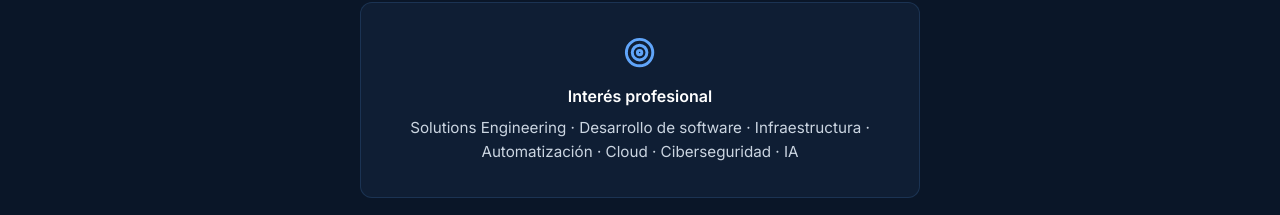
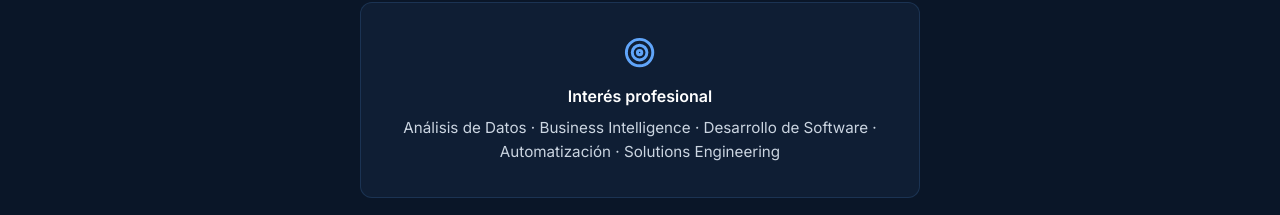
Before and after one commit to Davidesk19120304/Guillermo-Adrianza, a plain HTML site: page index.html in a window 1280 px wide. Shown: the part 6421-6636 px from the top of the page. Drawn offline with Linux system fonts and the light colour scheme.

Commit message:
Update professional interests in index.html

```diff
--- a/index.html
+++ b/index.html
@@ -642,7 +642,7 @@
                 <div class="contact-item span-2">
                     <div class="icon"><svg class="ic"><use href="#i-target"/></svg></div>
                     <h4>Interés profesional</h4>
-                    <p>Solutions Engineering · Desarrollo de software · Infraestructura · Automatización · Cloud · Ciberseguridad · IA</p>
+                    <p>Análisis de Datos · Business Intelligence · Desarrollo de Software · Automatización · Solutions Engineering</p>
                 </div>
             </div>
         </div>
```
